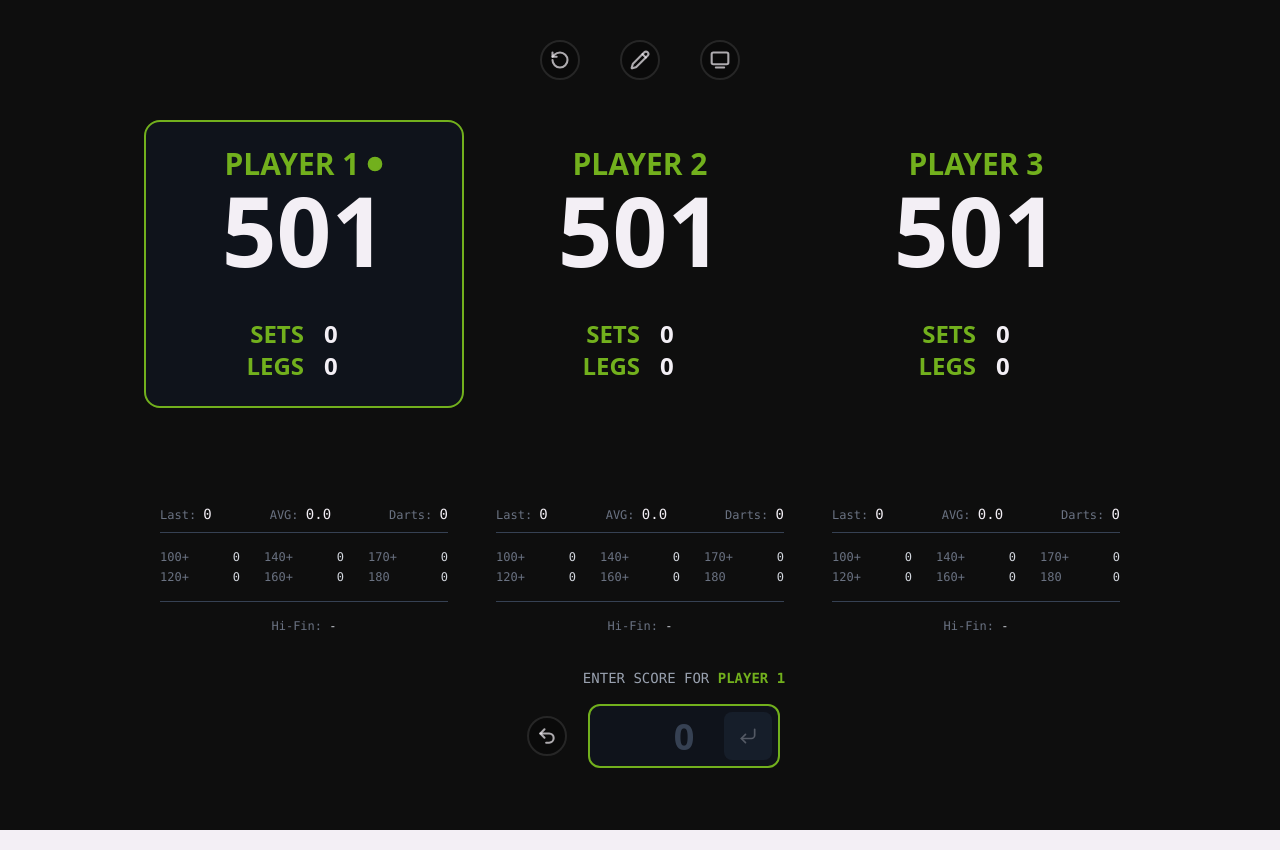
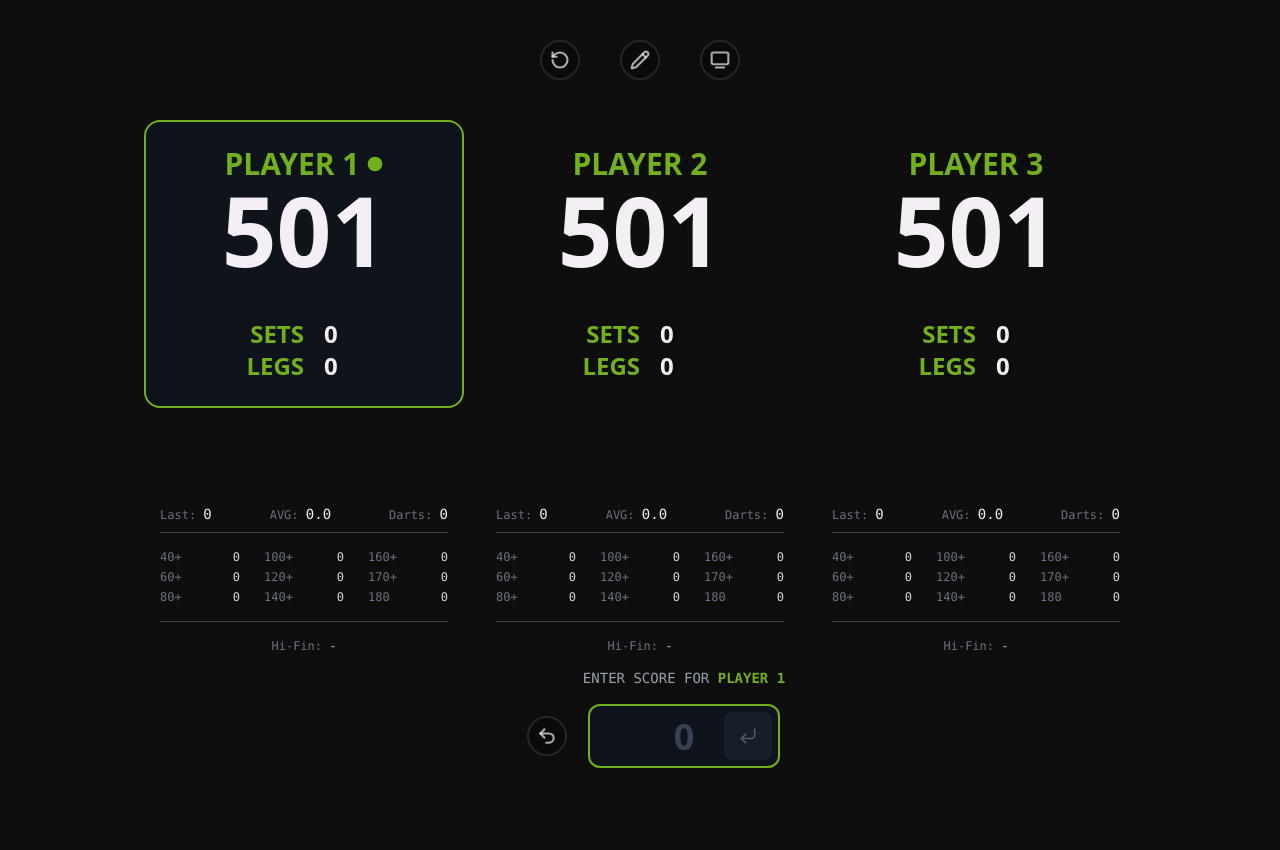
Before and after one commit to lukasus55/dartES, a Next.js app: page / in a window 1280 px wide. Built offline with nearby package versions, Linux system fonts and the light colour scheme.

Commit message:
Add more stats

```diff
--- a/app/components/PlayerStats.tsx
+++ b/app/components/PlayerStats.tsx
@@ -32,6 +32,9 @@ export default function PlayerStats({ history = [], checkouts = [] }: PlayerStat
   const s140Plus = history.filter(s => s >= 140 && s < 160).length;
   const s120Plus = history.filter(s => s >= 120 && s < 140).length;
   const s100Plus = history.filter(s => s >= 100 && s < 120).length;
+  const s80Plus = history.filter(s => s >= 80 && s < 100).length;
+  const s60Plus = history.filter(s => s >= 60 && s < 80).length;
+  const s40Plus = history.filter(s => s >= 40 && s < 60).length;
 
   return (
     <div className="flex flex-col gap-2 min-w-80 mx-5 p-4 text-xs font-mono text-gray-500">
@@ -45,13 +48,28 @@ export default function PlayerStats({ history = [], checkouts = [] }: PlayerStat
       <div className="grid grid-cols-3 gap-x-6 gap-y-1 border-b border-gray-700 pb-4 mb-2">
 
         <div className="flex justify-between">
+          <span>40+</span>
+          <span className={getStyle(lastThrow >= 40 && lastThrow < 60)}>{s40Plus}</span>
+        </div>
+
+        <div className="flex justify-between">
           <span>100+</span>
           <span className={getStyle(lastThrow >= 100 && lastThrow < 120)}>{s100Plus}</span>
         </div>
 
         <div className="flex justify-between">
-          <span>140+</span>
-          <span className={getStyle(lastThrow >= 140 && lastThrow < 160)}>{s140Plus}</span>
+          <span>160+</span>
+          <span className={getStyle(lastThrow >= 160 && lastThrow < 170)}>{s160Plus}</span>
+        </div>
+
+        <div className="flex justify-between">
+          <span>60+</span>
+          <span className={getStyle(lastThrow >= 60 && lastThrow < 80)}>{s60Plus}</span>
+        </div>
+
+        <div className="flex justify-between">
+          <span>120+</span>
+          <span className={getStyle(lastThrow >= 120 && lastThrow < 140)}>{s120Plus}</span>
         </div>
 
         <div className="flex justify-between">
@@ -60,13 +78,13 @@ export default function PlayerStats({ history = [], checkouts = [] }: PlayerStat
         </div>
 
         <div className="flex justify-between">
-          <span>120+</span>
-          <span className={getStyle(lastThrow >= 120 && lastThrow < 140)}>{s120Plus}</span>
+          <span>80+</span>
+          <span className={getStyle(lastThrow >= 80 && lastThrow < 100)}>{s80Plus}</span>
         </div>
 
         <div className="flex justify-between">
-          <span>160+</span>
-          <span className={getStyle(lastThrow >= 160 && lastThrow < 170)}>{s160Plus}</span>
+          <span>140+</span>
+          <span className={getStyle(lastThrow >= 140 && lastThrow < 160)}>{s140Plus}</span>
         </div>
 
         <div className="flex justify-between">
```
